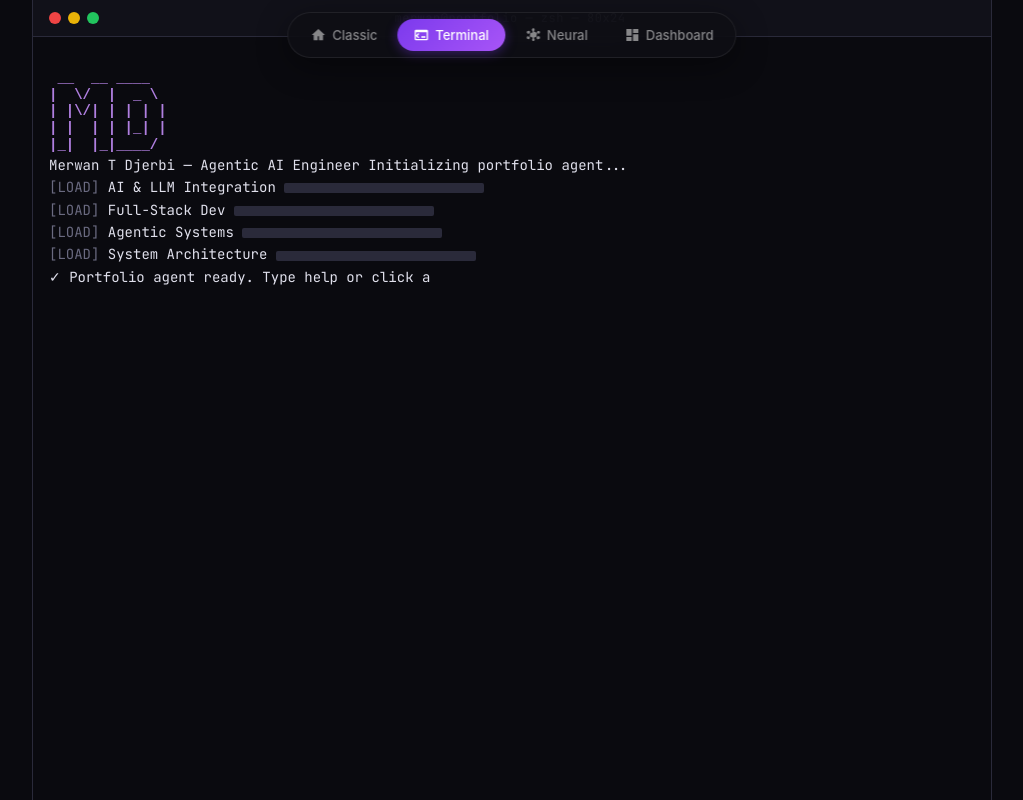
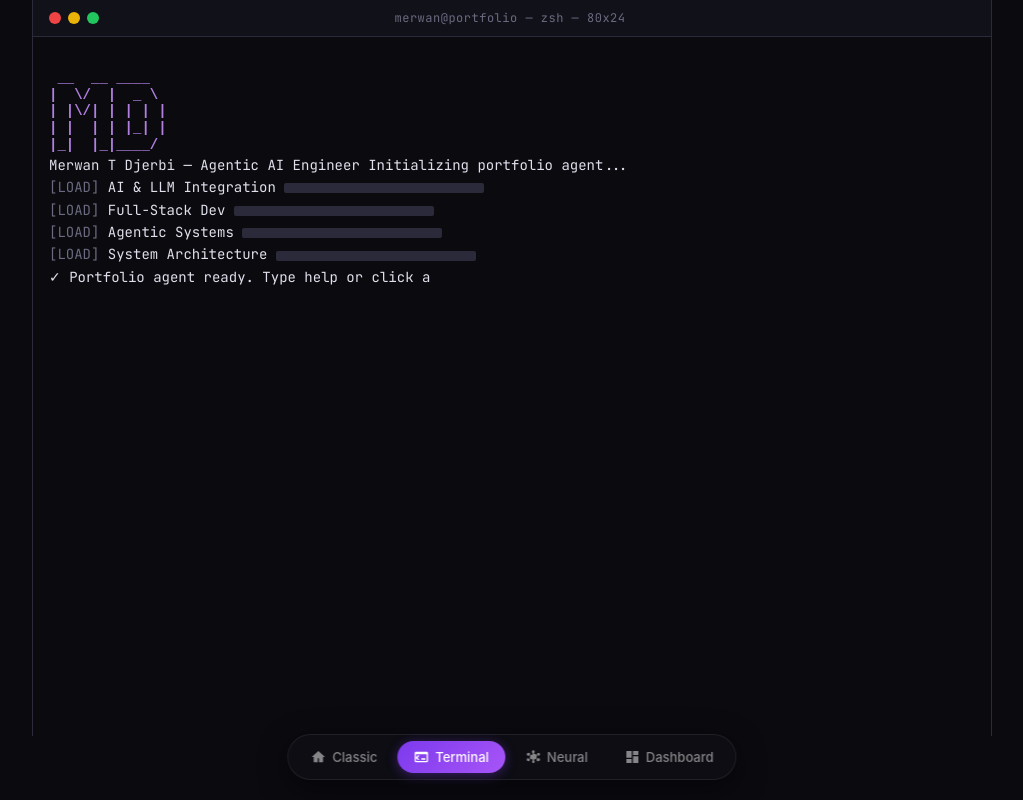
Before and after one commit to merway7/CV, a plain HTML site: page concept-terminal.html in a window 1280 px wide. Shown: the whole page, without its empty margins (128-1151 px from the left). Drawn offline with Linux system fonts and the light colour scheme.

Commit message:
Keep dock at bottom on terminal, shrink window to make room
Terminal window height reduced by 64px to clear the dock bar.

```diff
--- a/concept-terminal.html
+++ b/concept-terminal.html
@@ -34,7 +34,7 @@ html,body{
 .terminal-window{
   display:flex;
   flex-direction:column;
-  height:100vh;
+  height:calc(100vh - 64px);
   max-width:960px;
   margin:0 auto;
   border-left:1px solid var(--border);
@@ -690,12 +690,12 @@ html,body{
 <!-- View Switcher -->
 <div id="vs-dock">
 <style>
-#vs-dock{position:fixed;top:12px;left:50%;transform:translateX(-50%);z-index:10000;display:flex;gap:4px;padding:6px;border-radius:50px;background:rgba(15,15,20,.85);backdrop-filter:blur(20px);-webkit-backdrop-filter:blur(20px);border:1px solid rgba(255,255,255,.08);box-shadow:0 8px 32px rgba(0,0,0,.4)}
+#vs-dock{position:fixed;bottom:20px;left:50%;transform:translateX(-50%);z-index:10000;display:flex;gap:4px;padding:6px;border-radius:50px;background:rgba(15,15,20,.85);backdrop-filter:blur(20px);-webkit-backdrop-filter:blur(20px);border:1px solid rgba(255,255,255,.08);box-shadow:0 8px 32px rgba(0,0,0,.4)}
 .vs-tab{display:flex;align-items:center;gap:6px;padding:8px 16px;border-radius:40px;color:rgba(255,255,255,.5);text-decoration:none;font:500 13px/1 -apple-system,system-ui,sans-serif;transition:all .25s ease;white-space:nowrap;border:none;background:none;cursor:pointer}
 .vs-tab:hover{color:rgba(255,255,255,.85);background:rgba(255,255,255,.06)}
 .vs-tab.vs-active{color:#fff;background:linear-gradient(135deg,#7c3aed,#a855f7);box-shadow:0 2px 12px rgba(124,58,237,.4)}
 .vs-tab svg{width:16px;height:16px;fill:currentColor;flex-shrink:0}
-@media(max-width:600px){#vs-dock{top:8px;gap:2px;padding:4px}.vs-tab{padding:7px 10px;font-size:11px;gap:4px}.vs-tab svg{width:14px;height:14px}.vs-tab span{display:none}.vs-tab.vs-active span{display:inline}}
+@media(max-width:600px){#vs-dock{bottom:12px;gap:2px;padding:4px}.vs-tab{padding:7px 10px;font-size:11px;gap:4px}.vs-tab svg{width:14px;height:14px}.vs-tab span{display:none}.vs-tab.vs-active span{display:inline}}
 </style>
 <a class="vs-tab" href="index.html" data-vs="index"><svg viewBox="0 0 24 24"><path d="M12 3L2 12h3v8h6v-6h2v6h6v-8h3L12 3z"/></svg><span>Classic</span></a>
 <a class="vs-tab" href="concept-terminal.html" data-vs="terminal"><svg viewBox="0 0 24 24"><path d="M20 4H4a2 2 0 00-2 2v12a2 2 0 002 2h16a2 2 0 002-2V6a2 2 0 00-2-2zm0 14H4V8h16v10zm-8-2h6v-2h-6v2zM7.5 17l1.41-1.41L6.33 13l2.58-2.59L7.5 9l-4 4 4 4z"/></svg><span>Terminal</span></a>
```
